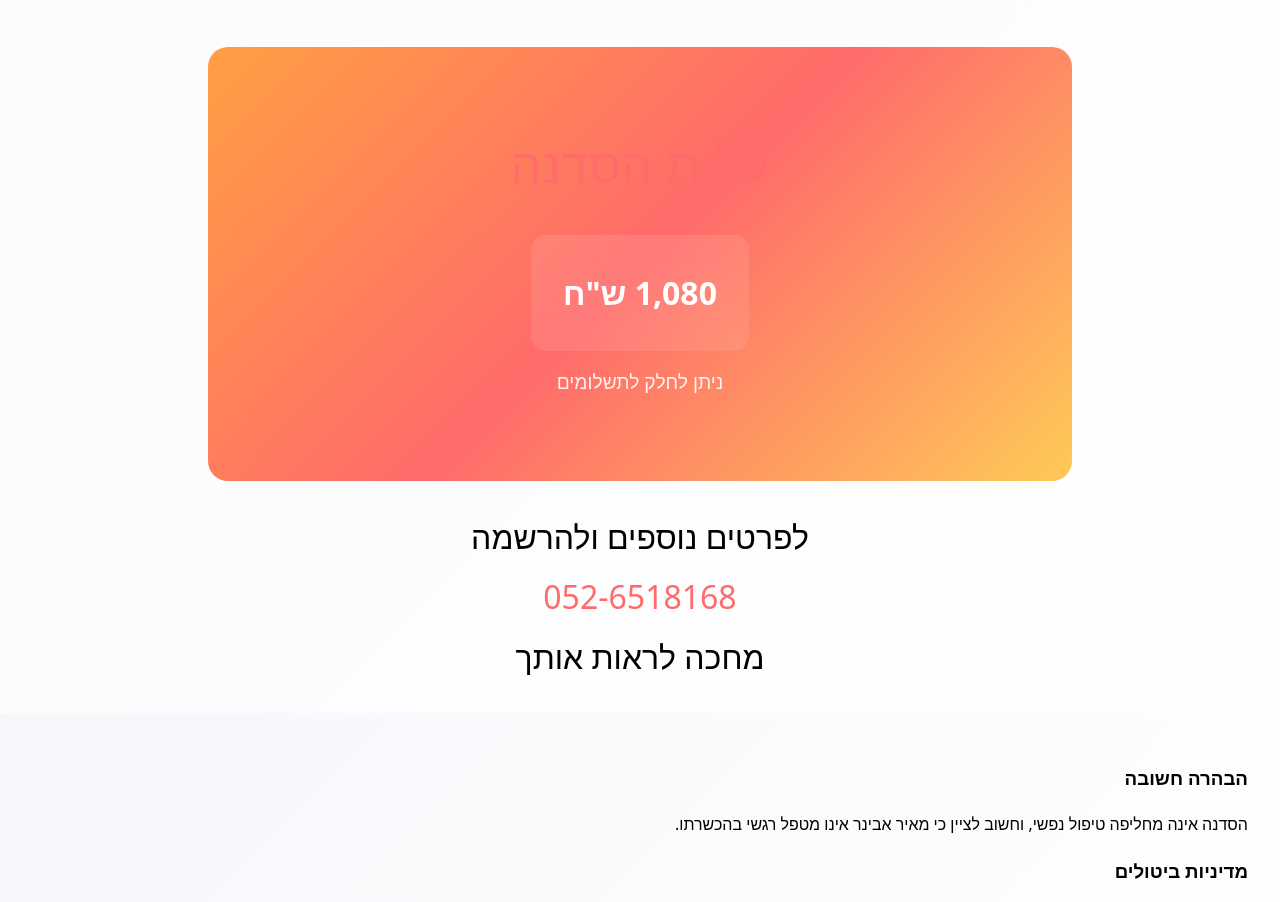
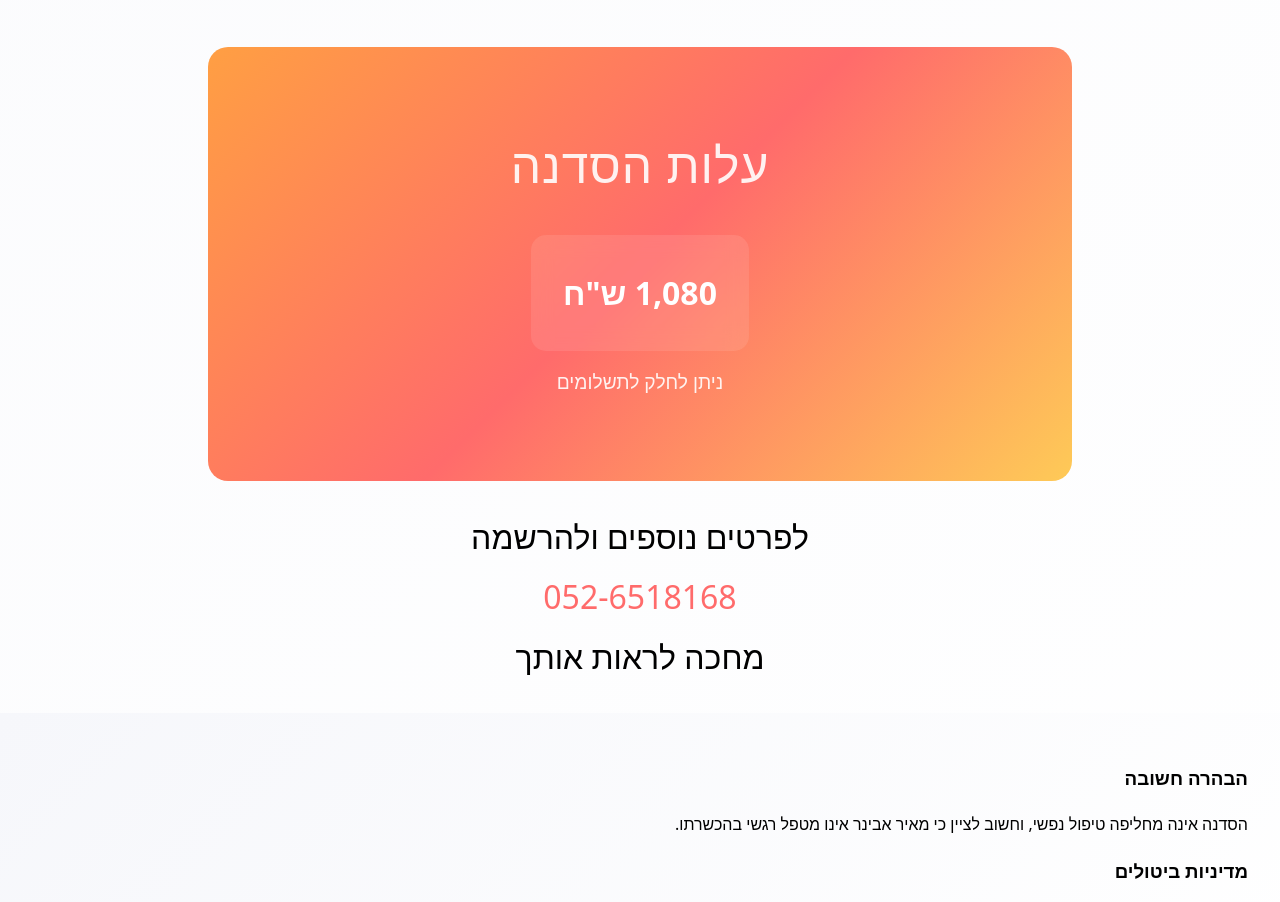
Before and after one commit to Zevik/Sadna-Gatsby, a Gatsby site: page / in a window 1280 px wide. Shown: the part 3580-4482 px from the top of the page. Built offline with nearby package versions, Linux system fonts and the light colour scheme; Gatsby itself is replaced by a stand-in of ours.

Commit message:
Change workshop price title color to white

```diff
--- a/src/styles/styles.css
+++ b/src/styles/styles.css
@@ -419,6 +419,10 @@ footer {
     max-width: 800px;
 }
 
+.price-section .section-title {
+    color: white;
+}
+
 .price-container {
     display: flex;
     justify-content: center;
```
